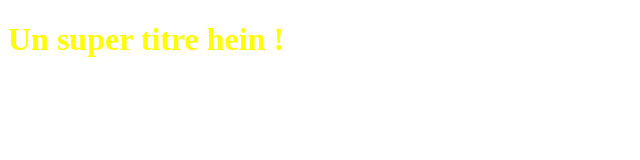
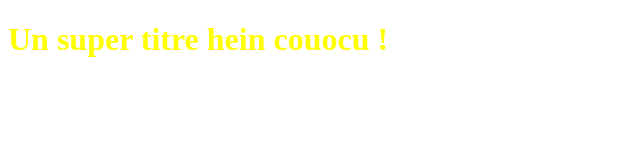
Before and after one commit to karimbelghali72/OpenClasseroomProject, a plain HTML site: page Index.html in a window 1280 px wide. Shown: the whole page, without its empty margins (0-640 px from the left). Drawn offline with Linux system fonts and the light colour scheme.

Commit message:
commit to remote cagnotte

```diff
--- a/Index.html
+++ b/Index.html
@@ -5,6 +5,6 @@
    <link rel="stylesheet" type="text/css" href="styles.css">
 </head>
 <body>
-   <h1>Un super titre hein !</h1>
+   <h1>Un super titre hein couocu !</h1>
 </body>
 </html>
```
